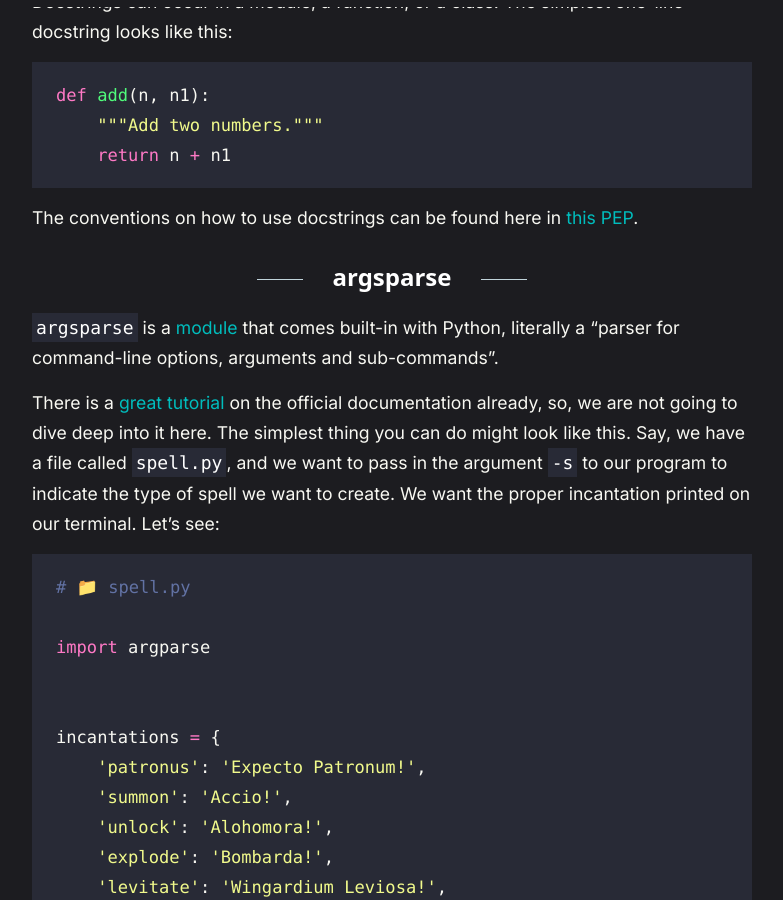
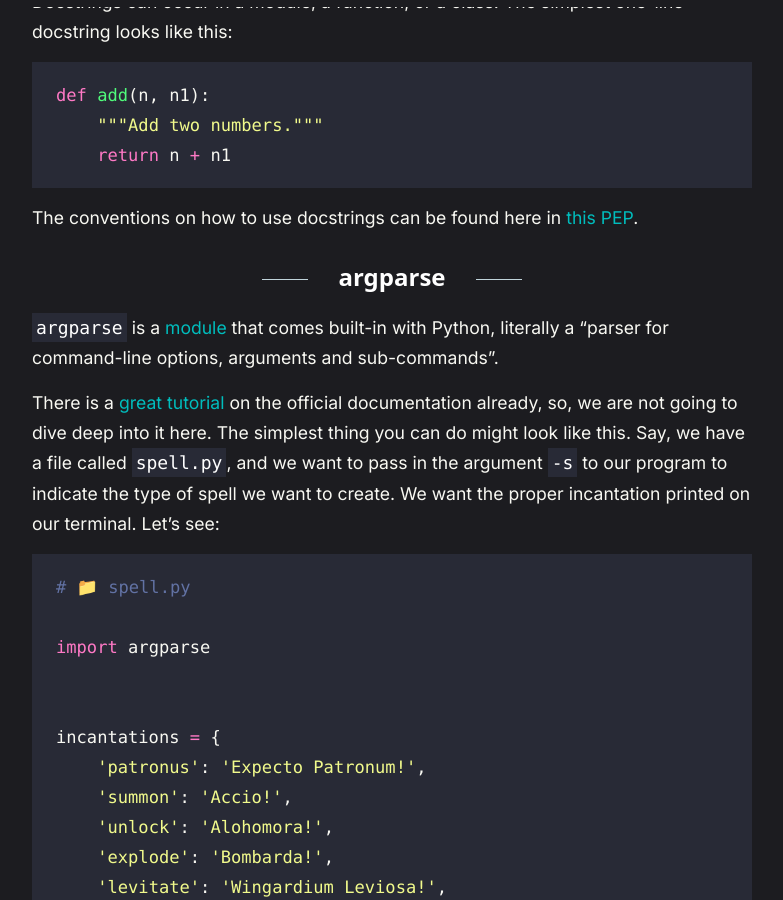
Before and after one commit to rivea0/blog, a Jekyll site: the page built from _posts/2022-06-08-solving-the-problem-sets-of-cs50s-introduction-to-programming-with-python-final.md, in a window 1280 px wide and 900 px high, scrolled down 3679 px. Shown: the whole window, without its empty margins (248-1031 px from the left). Built offline with Jekyll 4.4.1, drawn with Linux system fonts in a browser that asks for light colours.

Commit message:
Fix module name

```diff
--- a/_posts/2022-06-08-solving-the-problem-sets-of-cs50s-introduction-to-programming-with-python-final.md
+++ b/_posts/2022-06-08-solving-the-problem-sets-of-cs50s-introduction-to-programming-with-python-final.md
@@ -95,8 +95,8 @@ def add(n, n1):
 
 The conventions on how to use docstrings can be found here in [this PEP](https://peps.python.org/pep-0257/){:target="_blank"}.
 
-## argsparse
-`argsparse` is a [module](https://docs.python.org/3/library/argparse.html){:target="_blank"} that comes built-in with Python, literally a "parser for command-line options, arguments and sub-commands".
+## argparse
+`argparse` is a [module](https://docs.python.org/3/library/argparse.html){:target="_blank"} that comes built-in with Python, literally a "parser for command-line options, arguments and sub-commands".
 
 There is a [great tutorial](https://docs.python.org/3/howto/argparse.html#id1){:target="_blank"} on the official documentation already, so, we are not going to dive deep into it here. The simplest thing you can do might look like this. Say, we have a file called `spell.py`, and we want to pass in the argument `-s` to our program to indicate the type of spell we want to create. We want the proper incantation printed on our terminal. Let's see:
 
```
